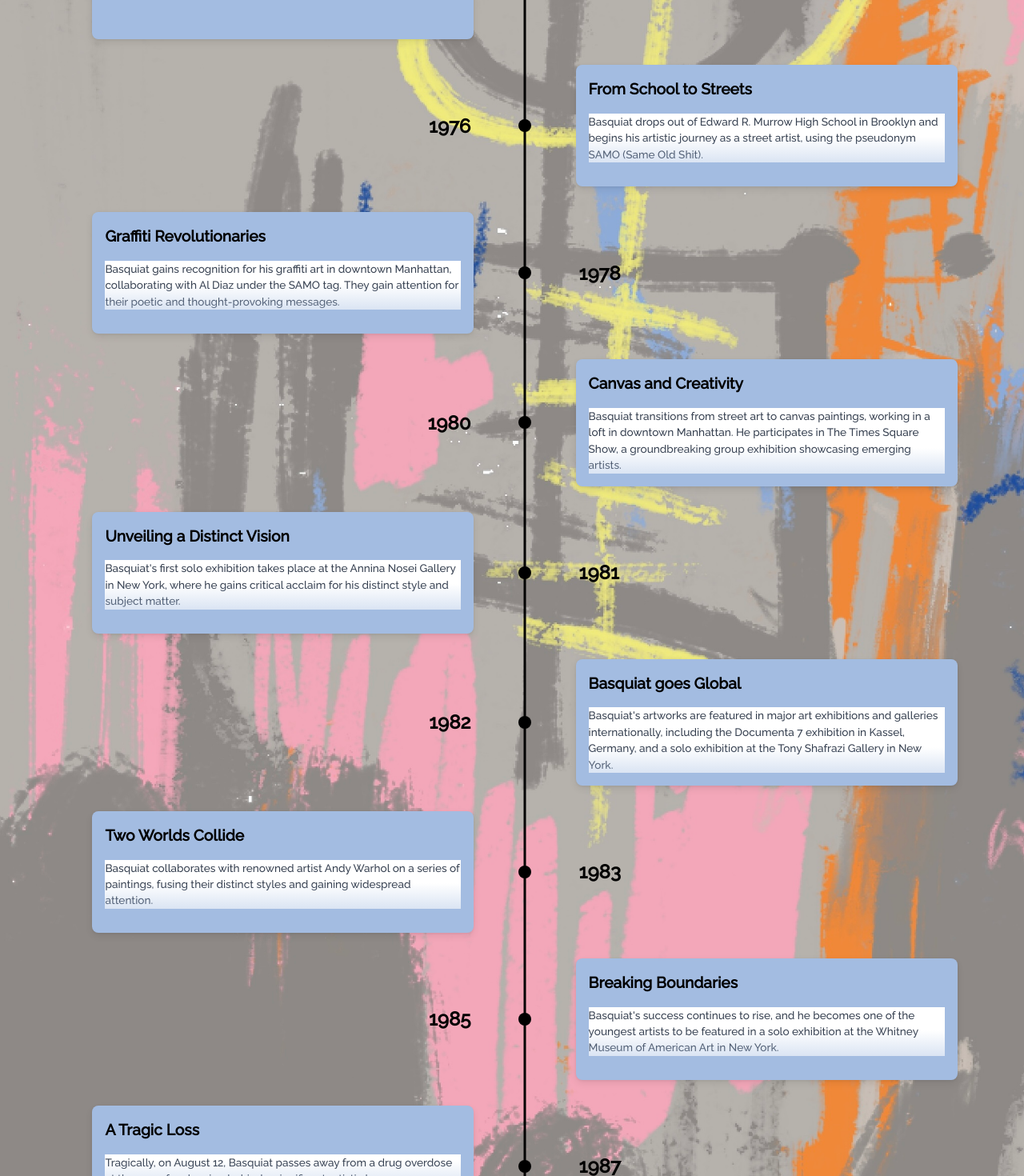
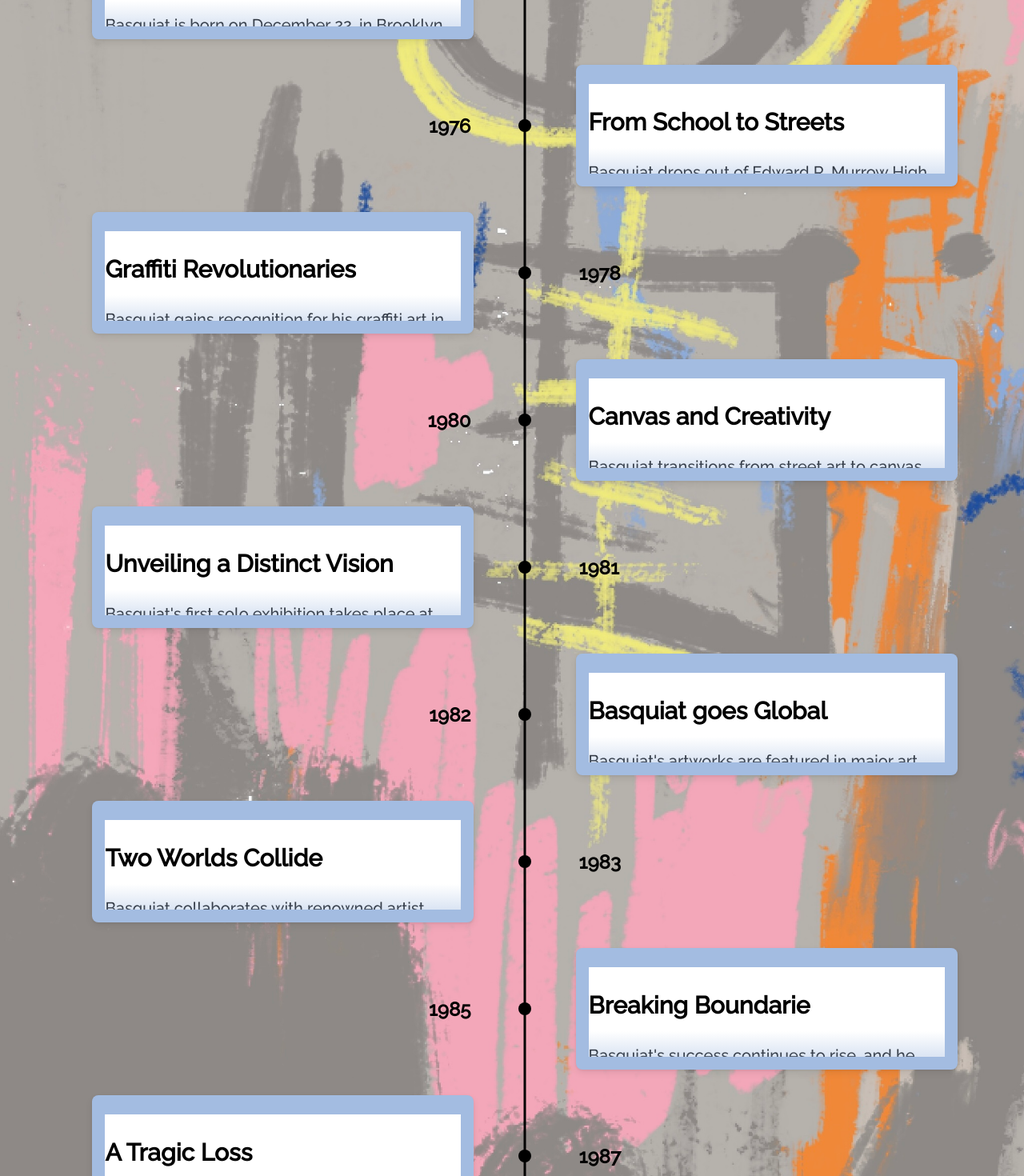
Before and after one commit to VanessaSchwab1906/basquiat-exhibition-app, a React (Create React App) app: page /biography in a window 1280 px wide. Shown: the part 440-1910 px from the top of the page at 80% size. Built offline with nearby package versions, Linux system fonts and the light colour scheme.

Commit message:
changed timeline to customContent

```diff
--- a/src/components/Biography/Biography.js
+++ b/src/components/Biography/Biography.js
@@ -2,69 +2,105 @@ import "./Biography.css";
 import { Chrono } from "react-chrono";
 import { useEffect, useState } from "react";
 
+const customContent = [
+  <div>
+    <h2>The Birth of a Visionary</h2>
+    <p>
+      Basquiat is born on December 22, in Brooklyn, New York City, to a Haitian
+      father and Puerto Rican mother.
+    </p>
+  </div>,
+  <div>
+    <h2>From School to Streets</h2>
+    <p>
+      Basquiat drops out of Edward R. Murrow High School in Brooklyn and begins
+      his artistic journey as a street artist, using the pseudonym SAMO (Same
+      Old Shit).
+    </p>
+  </div>,
+  <div>
+    <h2>Graffiti Revolutionaries</h2>
+    <p>
+      Basquiat gains recognition for his graffiti art in downtown Manhattan,
+      collaborating with Al Diaz under the SAMO tag. They gain attention for
+      their poetic and thought-provoking messages.
+    </p>
+  </div>,
+  <div>
+    <h2>Canvas and Creativity</h2>
+    <p>
+      Basquiat transitions from street art to canvas paintings, working in a
+      loft in downtown Manhattan. He participates in The Times Square Show, a
+      groundbreaking group exhibition showcasing emerging artists.
+    </p>
+  </div>,
+  <div>
+    <h2>Unveiling a Distinct Vision</h2>
+    <p>
+      Basquiat's first solo exhibition takes place at the Annina Nosei Gallery
+      in New York, where he gains critical acclaim for his distinct style and
+      subject matter.
+    </p>
+  </div>,
+  <div>
+    <h2>Basquiat goes Global</h2>
+    <p>
+      Basquiat's artworks are featured in major art exhibitions and galleries
+      internationally, including the Documenta 7 exhibition in Kassel, Germany,
+      and a solo exhibition at the Tony Shafrazi Gallery in New York.
+    </p>
+  </div>,
+  <div>
+    <h2>Two Worlds Collide</h2>
+    <p>
+      Basquiat collaborates with renowned artist Andy Warhol on a series of
+      paintings, fusing their distinct styles and gaining widespread attention.
+    </p>
+  </div>,
+  <div>
+    <h2>Breaking Boundarie</h2>
+    <p>
+      Basquiat's success continues to rise, and he becomes one of the youngest
+      artists to be featured in a solo exhibition at the Whitney Museum of
+      American Art in New York.
+    </p>
+  </div>,
+  <div>
+    <h2>A Tragic Loss</h2>
+    <p>
+      Tragically, on August 12, Basquiat passes away from a drug overdose at the
+      age of 27, leaving behind a significant artistic legacy.
+    </p>
+  </div>,
+];
+
 const items = [
   {
-    id: 1,
     title: "1960",
-    cardTitle: "The Birth of a Visionary",
-    cardDetailedText:
-      "Basquiat is born on December 22, in Brooklyn, New York City, to a Haitian father and Puerto Rican mother.",
   },
   {
-    id: 2,
     title: "1976",
-    cardTitle: "From School to Streets",
-    cardDetailedText:
-      "Basquiat drops out of Edward R. Murrow High School in Brooklyn and begins his artistic journey as a street artist, using the pseudonym SAMO (Same Old Shit).",
   },
   {
-    id: 3,
     title: "1978",
-    cardTitle: "Graffiti Revolutionaries",
-    cardDetailedText:
-      "Basquiat gains recognition for his graffiti art in downtown Manhattan, collaborating with Al Diaz under the SAMO tag. They gain attention for their poetic and thought-provoking messages.",
   },
   {
-    id: 4,
     title: "1980",
-    cardTitle: "Canvas and Creativity",
-    cardDetailedText:
-      "Basquiat transitions from street art to canvas paintings, working in a loft in downtown Manhattan. He participates in The Times Square Show, a groundbreaking group exhibition showcasing emerging artists.",
   },
   {
-    id: 5,
     title: "1981",
-    cardTitle: "Unveiling a Distinct Vision",
-    cardDetailedText:
-      "Basquiat's first solo exhibition takes place at the Annina Nosei Gallery in New York, where he gains critical acclaim for his distinct style and subject matter.",
   },
   {
-    id: 6,
     title: "1982",
-    cardTitle: "Basquiat goes Global",
-    cardDetailedText:
-      "Basquiat's artworks are featured in major art exhibitions and galleries internationally, including the Documenta 7 exhibition in Kassel, Germany, and a solo exhibition at the Tony Shafrazi Gallery in New York.",
   },
   {
-    id: 7,
     title: "1983",
-    cardTitle: "Two Worlds Collide",
-    cardDetailedText:
-      "Basquiat collaborates with renowned artist Andy Warhol on a series of paintings, fusing their distinct styles and gaining widespread attention.",
   },
   {
-    id: 8,
     title: "1985",
-    cardTitle: "Breaking Boundaries ",
-    cardDetailedText:
-      "Basquiat's success continues to rise, and he becomes one of the youngest artists to be featured in a solo exhibition at the Whitney Museum of American Art in New York.",
   },
   {
-    id: 9,
     title: "1987",
-    cardTitle: "A Tragic Loss",
-    cardDetailedText:
-      "Tragically, on August 12, Basquiat passes away from a drug overdose at the age of 27, leaving behind a significant artistic legacy.",
   },
 ];
 
@@ -127,7 +163,9 @@ function ChronoTimeline() {
           title: "1.5rem",
           cardText: "1.5rem",
         }}
-      ></Chrono>
+      >
+        {customContent}
+      </Chrono>
     </>
   );
 }
```
